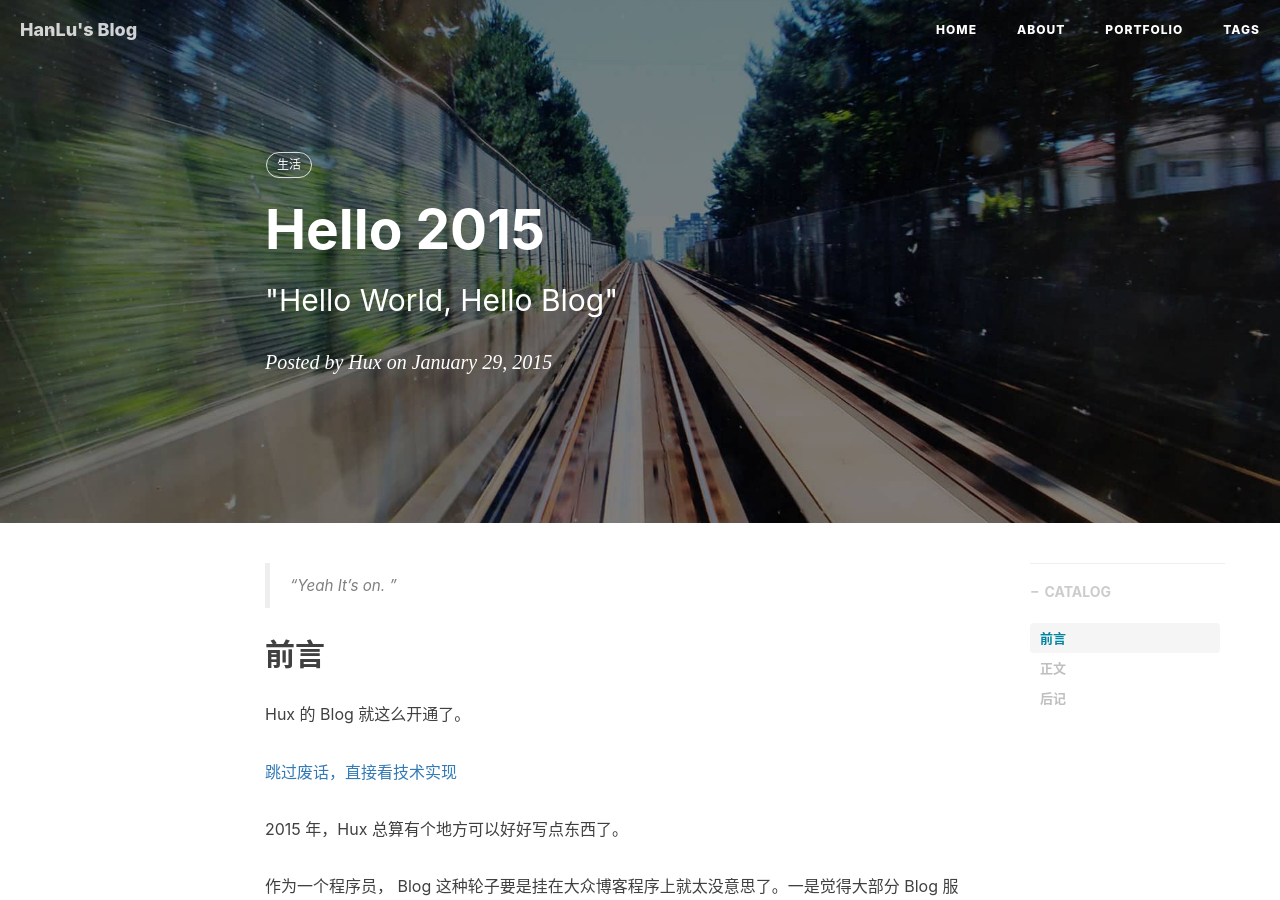
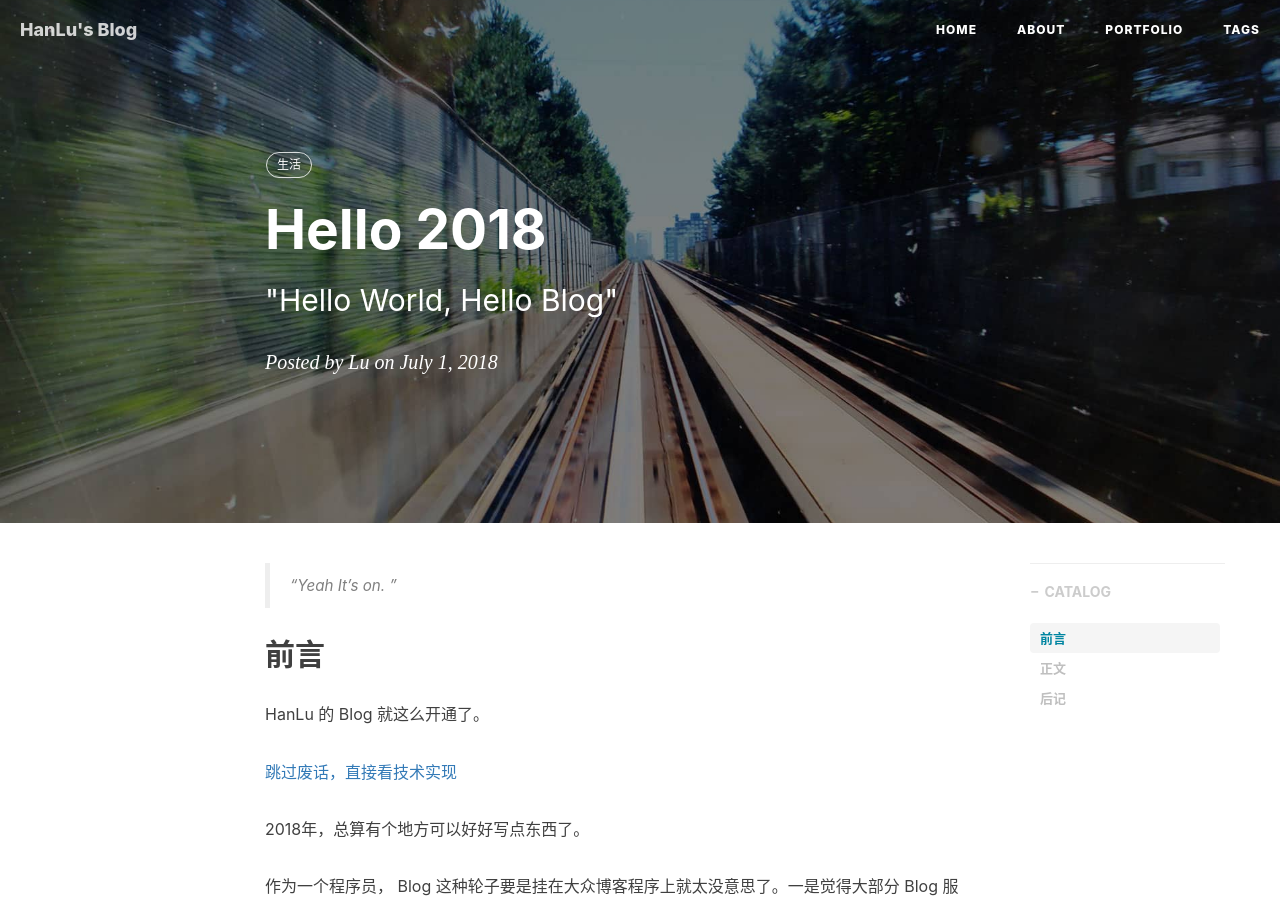
Before and after one commit to TakahashiKansuke/TakahashiKansuke.github.io, a Jekyll site: the page built from _posts/2018-07-01-hello-2018.markdown, in a window 1280 px wide and 900 px high. Built offline with Jekyll 4.4.1, drawn with Linux system fonts in a browser that asks for light colours; nearby versions of some CDN libraries; comment, search, counter and statistics services are not loaded; some of the changed text lies outside the part shown.

Commit message:
Update and rename 2014-01-29-hello-2015.markdown to 2018-07-01-hello-2018.markdown

```diff
--- a/_posts/2014-01-29-hello-2015.markdown
+++ b/_posts/2018-07-01-hello-2018.markdown
@@ -1,9 +1,9 @@
 ---
 layout:     post
-title:      "Hello 2015"
+title:      "Hello 2018"
 subtitle:   " \"Hello World, Hello Blog\""
-date:       2015-01-29 12:00:00
-author:     "Hux"
+date:       2018-07-01 9:00:00
+author:     "Lu"
 header-img: "img/post-bg-2015.jpg"
 catalog: true
 tags:
@@ -15,13 +15,13 @@ tags:
 
 ## 前言
 
-Hux 的 Blog 就这么开通了。
+HanLu 的 Blog 就这么开通了。
 
 [跳过废话，直接看技术实现 ](#build)
 
 
 
-2015 年，Hux 总算有个地方可以好好写点东西了。
+2018年，总算有个地方可以好好写点东西了。
 
 
 作为一个程序员， Blog 这种轮子要是挂在大众博客程序上就太没意思了。一是觉得大部分 Blog 服务都太丑，二是觉得不能随便定制不好玩。之前因为太懒没有折腾，结果就一直连个写 Blog 的地儿都没有。
```
